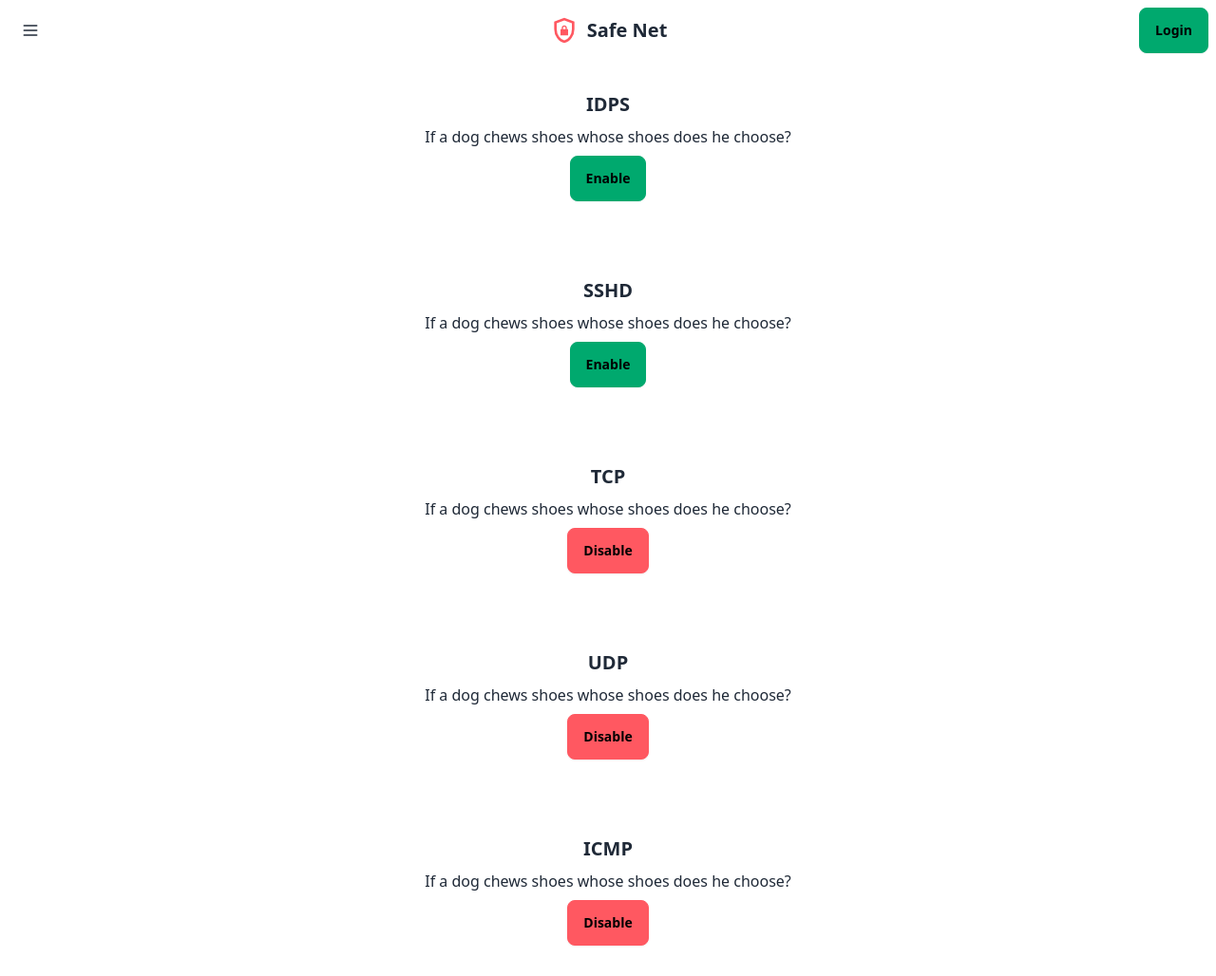
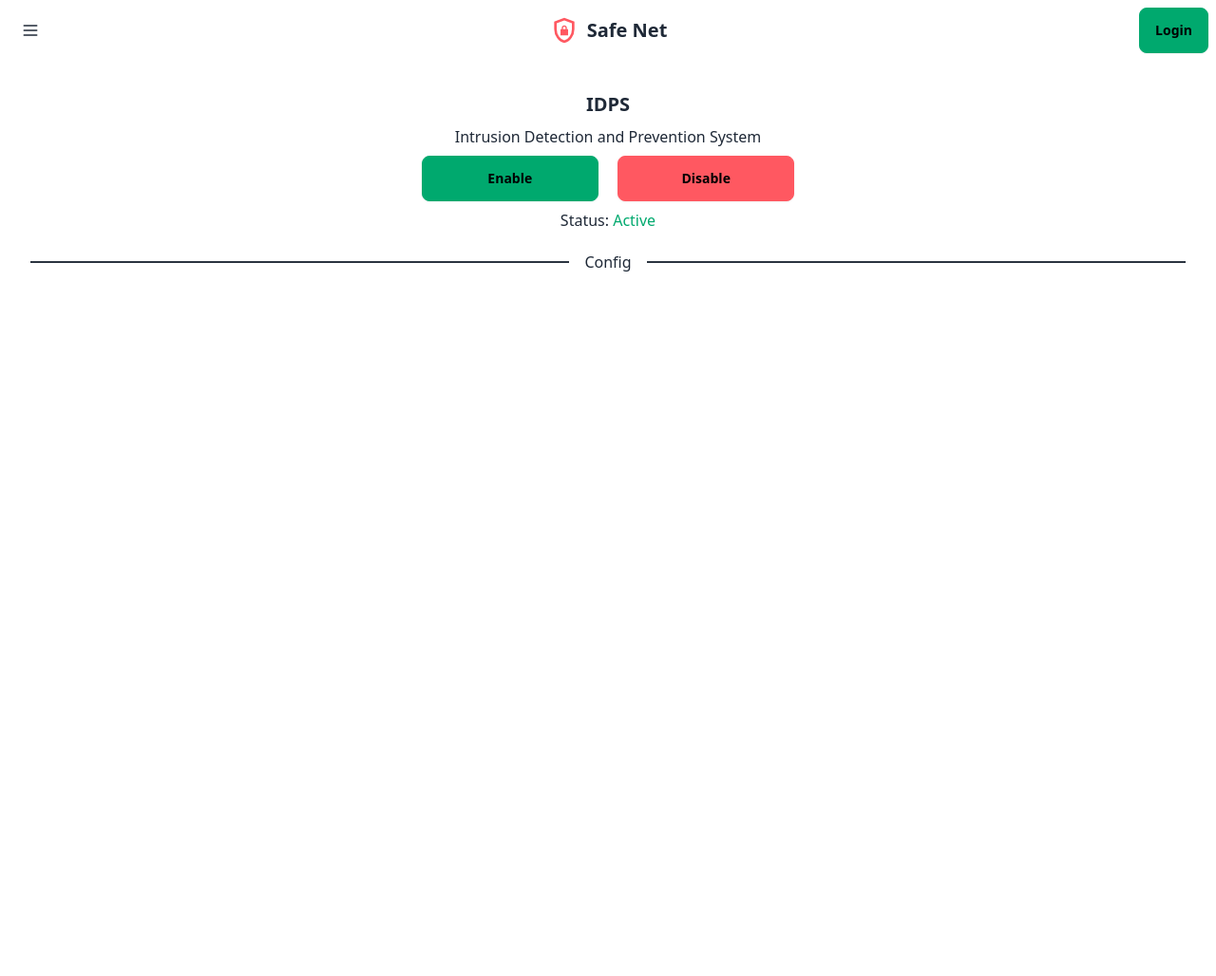
Before and after one commit to kevinalfito69/safenet, a Django app: page /config/ in a window 1280 px wide. Shown: the whole page at 95% size. After the commit the page ends 286 px from the top, so only its background shows below. Run offline with Django 5.2, Linux system fonts and the light colour scheme; some libraries are stand-ins or nearby versions.

Commit message:
update config template

```diff
--- a/static/css/output.css
+++ b/static/css/output.css
@@ -1065,6 +1065,35 @@ html {
   --tw-border-opacity: 0.2;
 }
 
+.divider {
+  display: flex;
+  flex-direction: row;
+  align-items: center;
+  align-self: stretch;
+  margin-top: 1rem;
+  margin-bottom: 1rem;
+  height: 1rem;
+  white-space: nowrap;
+}
+
+.divider:before,
+  .divider:after {
+  height: 0.125rem;
+  width: 100%;
+  flex-grow: 1;
+  --tw-content: '';
+  content: var(--tw-content);
+  background-color: var(--fallback-bc,oklch(var(--bc)/0.1));
+}
+
+.divider-start:before {
+  display: none;
+}
+
+.divider-end:after {
+  display: none;
+}
+
 .drawer {
   position: relative;
   display: grid;
@@ -2088,6 +2117,16 @@ html {
   }
 }
 
+.divider:not(:empty) {
+  gap: 1rem;
+}
+
+.divider-neutral:before,
+  .divider-neutral:after {
+  --tw-bg-opacity: 1;
+  background-color: var(--fallback-n,oklch(var(--n)/var(--tw-bg-opacity)));
+}
+
 .drawer-toggle:checked ~ .drawer-side > .drawer-overlay {
   background-color: #0006;
 }
@@ -2913,6 +2952,10 @@ html:has(.drawer-toggle:checked) {
   flex-direction: column;
 }
 
+.flex-nowrap {
+  flex-wrap: nowrap;
+}
+
 .place-items-center {
   place-items: center;
 }
@@ -2939,6 +2982,10 @@ html:has(.drawer-toggle:checked) {
 
 .gap-4 {
   gap: 1rem;
+}
+
+.gap-5 {
+  gap: 1.25rem;
 }
 
 .overflow-x-auto {
--- a/templates/config.html
+++ b/templates/config.html
@@ -2,37 +2,14 @@
 <section class="flex flex-col gap-4">
     <div class="card-body items-center">
         <h2 class="card-title">IDPS</h2>
-        <p>If a dog chews shoes whose shoes does he choose?</p>
-        <div class="card-actions justify-end">
+        <p>Intrusion Detection and Prevention System</p>
+        <div class="flex justify-center gap-5 flex-row flex-nowrap">
             <button class="btn w-full btn-success">Enable</button>
-        </div>
-    </div>
-    <div class="card-body items-center">
-        <h2 class="card-title">SSHD</h2>
-        <p>If a dog chews shoes whose shoes does he choose?</p>
-        <div class="card-actions justify-end">
-            <button class="btn w-full btn-success">Enable</button>
-        </div>
-    </div>
-    <div class="card-body items-center">
-        <h2 class="card-title">TCP</h2>
-        <p>If a dog chews shoes whose shoes does he choose?</p>
-        <div class="card-actions justify-end">
             <button class="btn w-full btn-error">Disable</button>
         </div>
-    </div>
-    <div class="card-body items-center">
-        <h2 class="card-title">UDP</h2>
-        <p>If a dog chews shoes whose shoes does he choose?</p>
-        <div class="card-actions justify-end">
-            <button class="btn w-full btn-error">Disable</button>
-        </div>
-    </div>
-    <div class="card-body items-center">
-        <h2 class="card-title">ICMP</h2>
-        <p>If a dog chews shoes whose shoes does he choose?</p>
-        <div class="card-actions justify-end">
-            <button class="btn w-full btn-error">Disable</button>
+        <p>Status: <span class="text-success">Active</span></p>
+        <div class="flex w-full flex-col">
+            <div class="divider divider-neutral">Config</div>
         </div>
     </div>
 </section>
```
Also changed, not shown: db.sqlite3.
